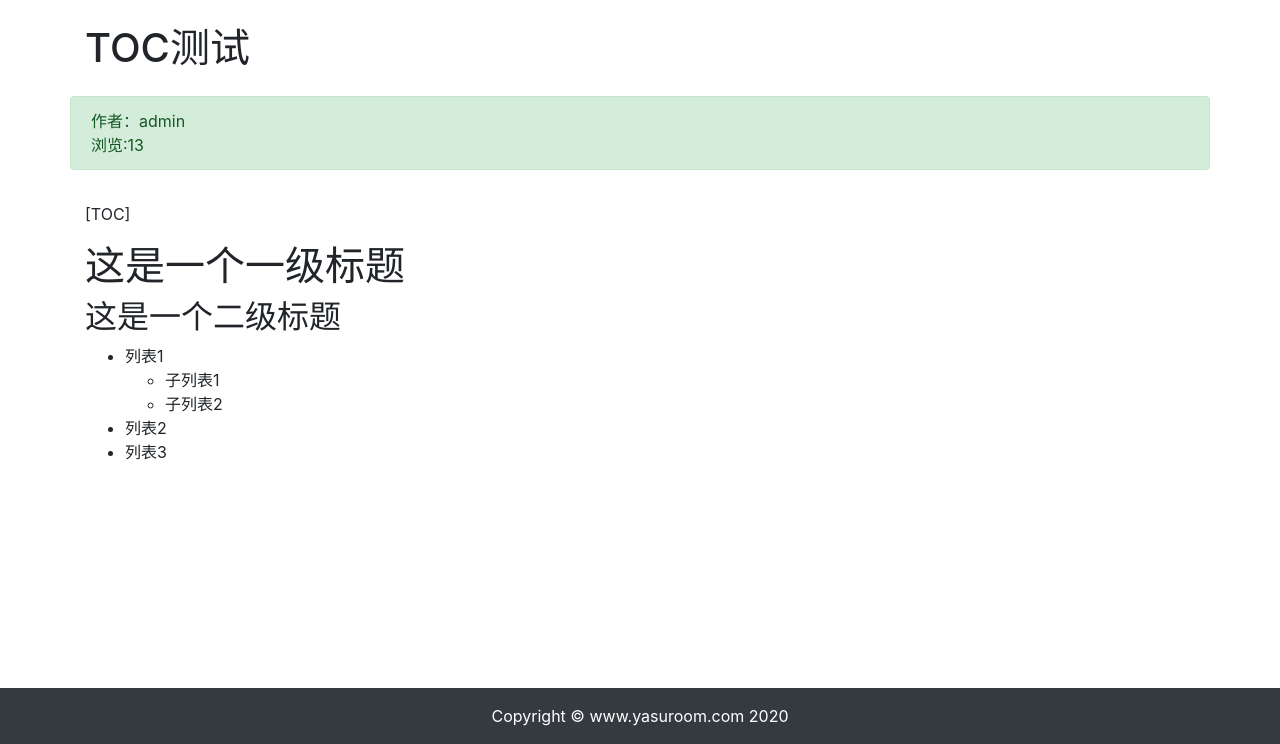
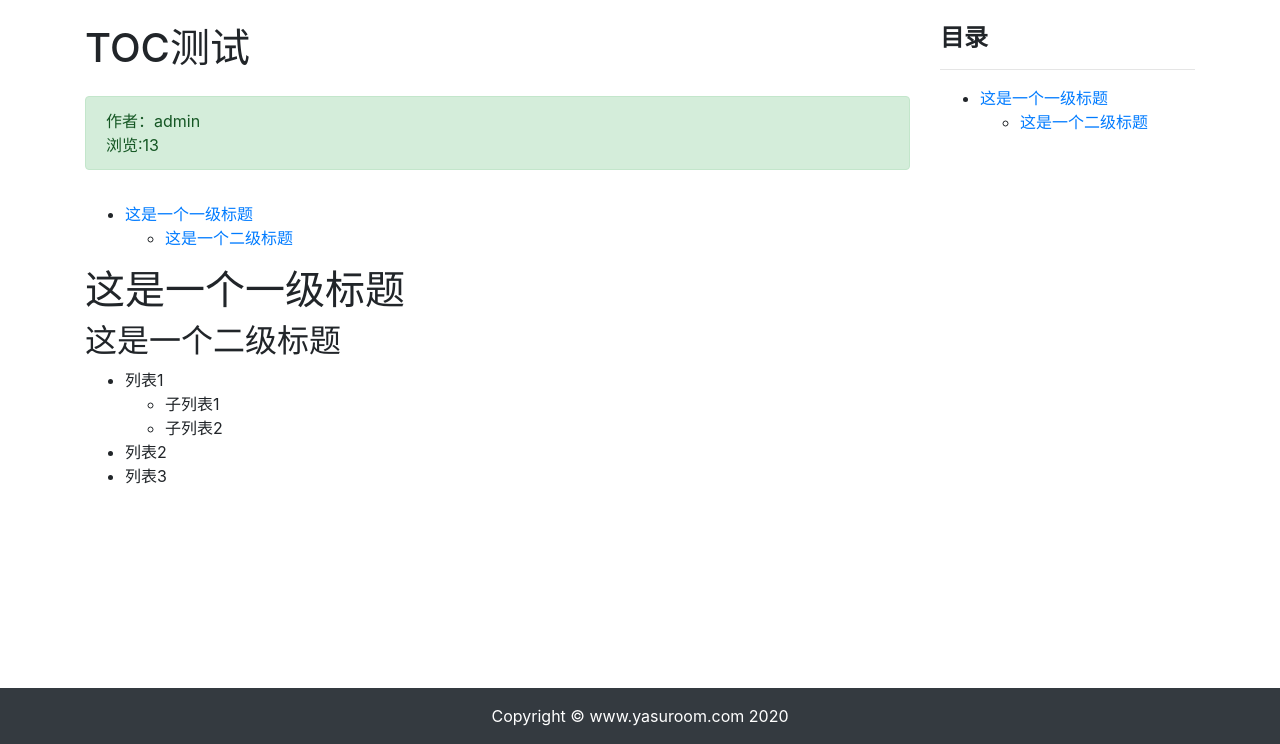
Before and after one commit to Menah3m/Django-blog, a Django app: page /article/article-detail/9/ in a window 1280 px wide. Shown: the part 56-800 px from the top of the page. Run offline with Django 3.2, Linux system fonts and the light colour scheme; data comes from the database, SQL or seed files in the repository; both versions use the stored data as it was after the commit; some libraries are stand-ins or nearby versions.

Commit message:
添加 文章页面显示TOC 功能

```diff
--- a/article/views.py
+++ b/article/views.py
@@ -50,13 +50,17 @@ def article_detail(request, id):
     article = ArticlePost.objects.get(id=id)
     article.total_views += 1
     article.save(update_fields=['total_views'])
-    article.body = markdown.markdown(article.body,
-                                     extensions=[
+    md = markdown.Markdown(extensions=[
                                          'markdown.extensions.extra',
                                          'markdown.extensions.codehilite',
+                                         'markdown.extensions.toc',
                                      ])
+    article.body = md.convert(article.body)
+
+
+
     # 需要传递给模板的对象
-    context = {'article': article}
+    context = {'article': article, 'toc':md.toc }
     # 载入模板，并返回context对象
     return render(request, 'article/detail.html', context)
 
--- a/templates/article/detail.html
+++ b/templates/article/detail.html
@@ -14,8 +14,9 @@
 <div class="container">
     <div class="row">
         <!-- 标题及作者 -->
-        <h1 class="col-12 mt-4 mb-4">{{ article.title }}</h1>
-        <div class="col-12 alert alert-success">
+        <div class="col-9">
+            <h1 class="mt-4 mb-4">{{ article.title }}</h1>
+            <div class=" alert alert-success">
             <div>
                 作者：{{ article.author }}
                 {% if user == article.author %}
@@ -35,9 +36,18 @@
                 {% csrf_token %}
                 <button type="submit">发送</button>
             </form>
+            </div>
+        </div>
+        <!--TODO 页面显示中 TOC重复-->
+        <div class="col-3 mt-4">
+            <h4><strong>目录</strong></h4>
+            <hr>
+            <div>
+                {{ toc|safe }}
+            </div>
         </div>
         <!-- 文章正文 -->
-        <div class="col-12">
+        <div class="col-9">
             <p>{{ article.body|safe }}</p>
         </div>
     </div>
```
Also changed, not shown: db.sqlite3.
